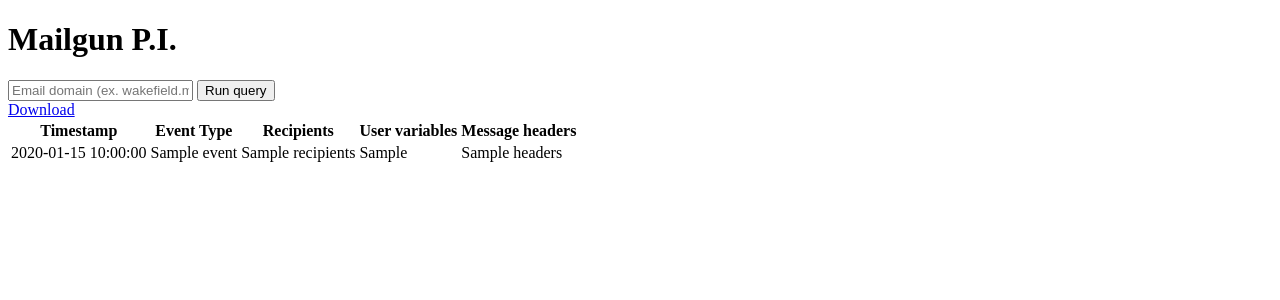
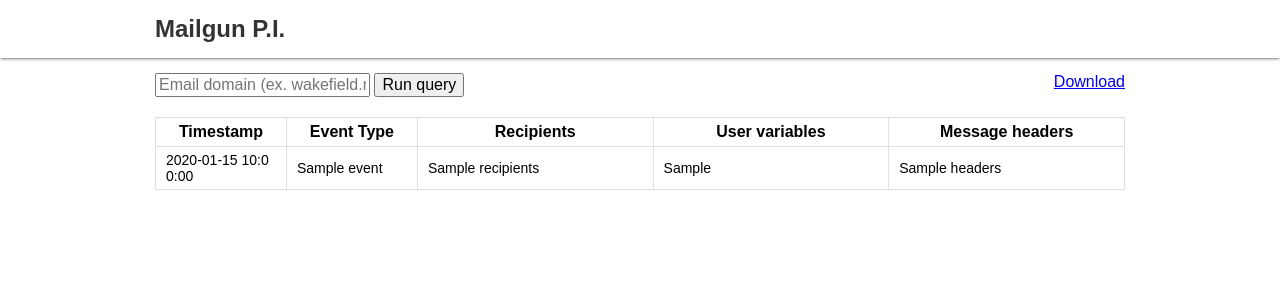
Before and after one commit to omie86/smokinggun, a Flask app: template mailgunpi/templates/index.html in a window 1280 px wide. Shown: the top 300 px of the page. Run offline with Flask 2, Linux system fonts and the light colour scheme; the template is opened without the code that fills it: most values are stand-ins (such as "Sample title", 1, 10 or a date in 2020).

Commit message:
feat: wire up basic style hooks

```diff
--- a/mailgunpi/templates/index.html
+++ b/mailgunpi/templates/index.html
@@ -6,16 +6,38 @@
   <meta name="viewport" content="width=device-width, initial-scale=1">
   <title>Mailgun P.I.</title>
   <!-- Link to styles -->
+  <link href="{{ url_for('static', filename='styles/normalize.css') }}" rel="stylesheet">
+  <link href="{{ url_for('static', filename='styles/score.css') }}" rel="stylesheet">
+  <link href="{{ url_for('static', filename='styles/main.css') }}" rel="stylesheet">
 </head>
 <body>
-  <h1>Mailgun P.I.</h1>
+  <header class="header header--shadow">
+    <div class="grid">
+      <div class="grid__row">
+        <div class="grid__col-12">
+          <div class="logo">
+            <h1 class="logo__title">Mailgun P.I.</h1>
+          </div>
+        </div>
+      </div>
+    </div>
+  </header>
+  <div class="grid">
+    <div class="grid__row">
+      <div class="grid__col-8">
         <form id="form-mailgun-query" action="/" method="GET">
           <input type="text" placeholder="Email domain (ex. wakefield.myenotice.com)" name="domain">
           <button type="submit">Run query</button>
         </form>
+      </div>
+      <div class="grid__col-4 text--right">
         {% if download_link %}
           <a href="{{ download_link }}" target="_blank">Download</a>
         {% endif %}
+      </div>
+    </div>
+    <div class="grid__row">
+      <div class="grid__col-12">
         <table>
           <thead>
             <th>Timestamp</th>
@@ -36,5 +58,8 @@
             {% endfor %}
           </tbody>
         </table>
+      </div>
+    </div>
+  </div>
 </body>
 </html>
```
Lines whose indentation alone changed are shown as unchanged.
